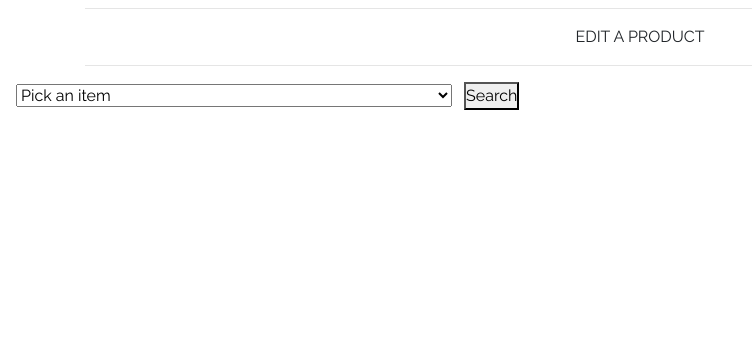
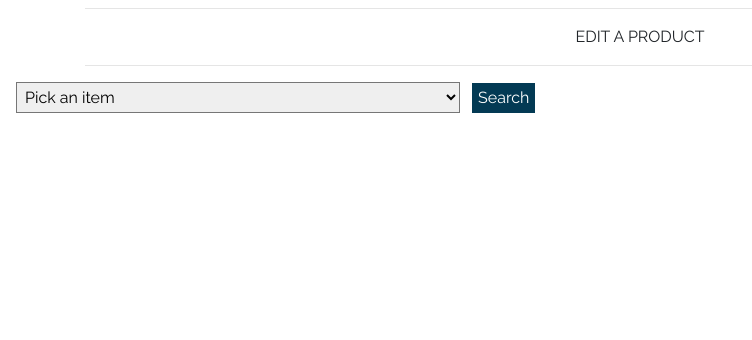
Before and after one commit to ryanmcnally93/ascension, a Django app: page /products/edit/ in a window 1280 px wide. Shown: the part 132-472 px from the top of the page, without its empty margins (0-752 px from the left). Run offline with Django 4.2, Linux system fonts and the light colour scheme; the visitor is signed in with stand-in values (Sample User, id 1); data comes from the database, SQL or seed files in the repository; some libraries are stand-ins or nearby versions; some web fonts are replaced.

Commit message:
Style edit product page

```diff
--- a/products/forms.py
+++ b/products/forms.py
@@ -9,7 +9,10 @@ class ProductForm(forms.ModelForm):
         model = Product
         fields = '__all__'
 
-    image = forms.ImageField(label='Image', required=False, widget=CustomClearableFileInput)
+    main_image = forms.ImageField(label='Main Image', required=False, widget=CustomClearableFileInput)
+    image = forms.ImageField(label='Image 1', required=False, widget=CustomClearableFileInput)
+    image_2 = forms.ImageField(label='Image 2', required=False, widget=CustomClearableFileInput)
+    image_3 = forms.ImageField(label='Image 3', required=False, widget=CustomClearableFileInput)
 
     def __init__(self, *args, **kwargs):
         super().__init__(*args, **kwargs)
--- a/products/static/products/css/add_products.css
+++ b/products/static/products/css/add_products.css
@@ -1,3 +1,43 @@
 label.requiredField {
     display: block;
 }
+
+.pointer {
+    cursor: pointer;
+}
+
+.hide-input-behind-custom-input {
+    position: absolute;
+    left: 36px;
+    z-index: -1;
+    height: 26px;
+}
+
+.hide-upload-input-behind-custom-input {
+    position: absolute;
+    left: 32px;
+    z-index: -1;
+    height: 26px;
+}
+
+#loadFileXml {
+    border-radius: 0;
+    border: 2px solid #033A54;
+}
+
+.main-button {
+    background-color: #033A54;
+    padding-top: 0;
+}
+
+.other-button {
+    background-color: #282C2E;
+    padding-top: 0;
+    height: 28px;
+    display: inline-block;
+}
+
+#invisible-toggler {
+    padding-top: 1.25px;
+    padding-bottom: 1.25px
+}
--- a/products/templates/products/custom_widget_templates/custom_clearable_file_input.html
+++ b/products/templates/products/custom_widget_templates/custom_clearable_file_input.html
@@ -1,15 +1,16 @@
 {% if widget.is_initial %}
-    <p>{{ widget.initial_text }}: </p>
     <a href="{{ widget.value.url }}">
-        <img src="{{ widget.value.url }}" width="86" height="96" alt="Product Image" class="rounded-0">
+        <img src="{{ widget.value.url }}" width="86" height="96" alt="Product Image" class="rounded-0 mb-2">
     </a>
         {% if not widget.required %}
             <input type="checkbox" name="{{ widget.checkbox_name }}" id="{{ widget.checkbox_id }}"{% if widget.attrs.disabled %} disabled{% endif %}>
-            <label for="{{ widget.checkbox_id }}">{{ widget.clear_checkbox_label }}</label>
+            <label class="pointer" for="{{ widget.checkbox_id }}">{{ widget.clear_checkbox_label }}</label>
         {% endif %}
     <br>
-    {{ widget.input_text }}:
+    {{ widget.input_text }}
+    <input type="button" id="loadFileXml" value="Change Image" class="main-button px-1" onclick="document.getElementById('{{ widget.name }}').click();">
+    <input type="{{ widget.type }}" class="hide-input-behind-custom-input" name="{{ widget.name }}" id="{{ widget.name }}">
+{% else %}
+    <input type="button" id="loadFileXml" value="Upload Image" class="main-button px-1" onclick="document.getElementById('{{ widget.name }}').click();">
+    <input type="{{ widget.type }}" class="hide-upload-input-behind-custom-input" name="{{ widget.name }}" id="{{ widget.name }}">
 {% endif %}
-<span>
-    Select Image: <input type="{{ widget.type }}" name="{{ widget.name }}"{% include "django/forms/widgets/attrs.html" %}>
-</span>
--- a/products/templates/products/edit_products.html
+++ b/products/templates/products/edit_products.html
@@ -16,13 +16,13 @@
 
     <form method="POST" action="{% url 'edit_product' %}">
         {% csrf_token %}
-        <select name="product-id" id="product-id" class="ml-3 mb-3 mr-2">
+        <select name="product-id" id="product-id" class="ml-3 mb-3 mr-2 p-1 rounded-0">
             <option value="None">Pick an item</option>
             {% for item in products %}
                 <option value="{{ item.name }}">{{ item.name }}</option>
             {% endfor %}
         </select>
-        <button type="submit" id="invisible-toggler">Search</button>
+        <button type="submit" id="invisible-toggler" class="main-button px-1">Search</button>
     </form>
 
     <div class="row" id="invisible-form">
@@ -30,8 +30,8 @@
             <form method="POST" action="{% url 'edit_product' %}" enctype="multipart/form-data" class="mb-3">
                 {% csrf_token %}
                 {{ form | crispy }}
-                <a href="{% url 'products' %}">Cancel</a>
-                <button type="submit">Edit Product</button>
+                <a href="{% url 'products' %}" class="other-button px-1">Cancel</a>
+                <button type="submit" class="main-button px-1">Edit Product</button>
             </form>
         </div>
     </div>
--- a/products/widgets.py
+++ b/products/widgets.py
@@ -3,7 +3,7 @@ from django.utils.translation import gettext_lazy as _
 
 
 class CustomClearableFileInput(ClearableFileInput):
-    clear_checkbox_label = _('Remove')
+    clear_checkbox_label = _('Remove: ')
     initial_text = _('Current Image')
     input_text = _('')
     template_name = 'products/custom_widget_templates/custom_clearable_file_input.html'
--- a/static/css/base.css
+++ b/static/css/base.css
@@ -307,3 +307,31 @@ hr {
         padding-top: 3px;
     }
 }
+
+.main-button {
+    padding-top: 11px;
+    font-size: 16px;
+    border: 2px solid #033A54;
+    color: white;
+}
+
+.main-button:hover {
+    text-decoration: none;
+    color: #033A54 !important;
+    background-color: white;
+    border: 2px solid #033A54;
+}
+
+.other-button {
+    padding-top: 11px;
+    font-size: 16px;
+    border: 2px solid #282C2E;
+    color: white;
+}
+
+.other-button:hover {
+    text-decoration: none;
+    color: #282C2E !important;
+    background-color: white;
+    border: 2px solid #282C2E;
+}
```
Also changed, not shown: record_studio/static/record_studio/css/record_studio.css (+0 -12 lines), rehearse/static/rehearse/css/rehearse.css (+0 -13 lines).
